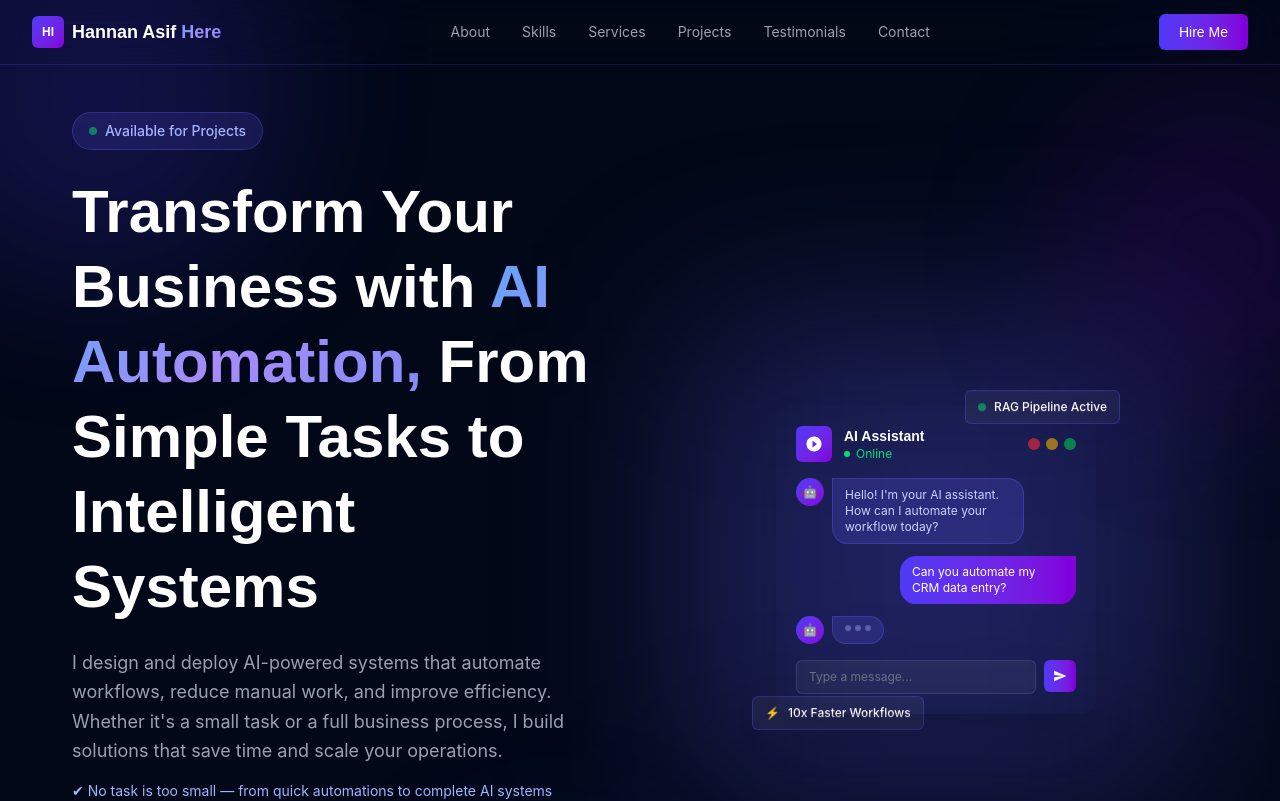
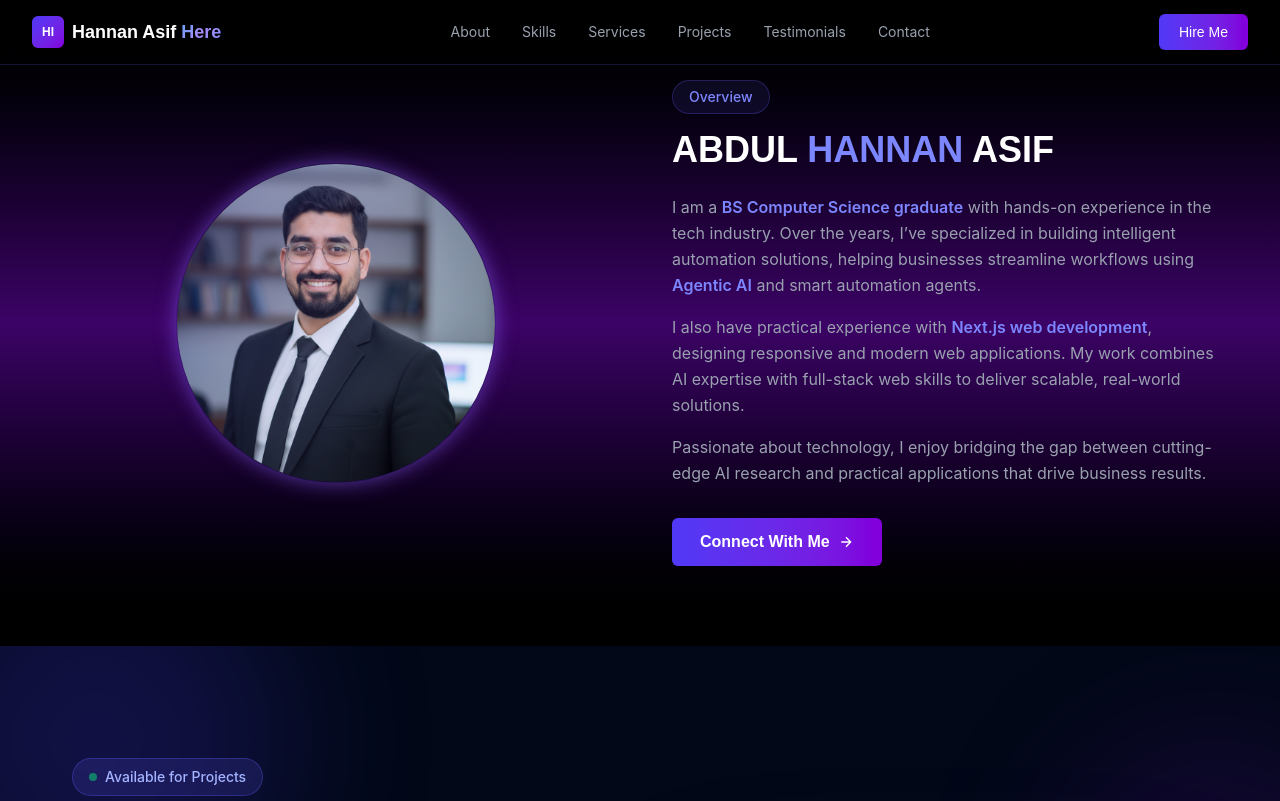
Before and after one commit to doctorhannan/Hannan-App, a Next.js app: page / in a window 1280 px wide. Shown: the top 801 px of the page. Built offline with nearby package versions, Linux system fonts and the light colour scheme.

Commit message:
poc added

```diff
--- a/app/page.tsx
+++ b/app/page.tsx
@@ -12,6 +12,7 @@ import Testimonials from "@/components/sections/Testimonials";
 import CTA from "@/components/sections/CTA";
 import Contact from "@/components/sections/Contact";
 import Footer from "@/components/layout/Footer";
+import Overview from "@/components/sections/OverView";
 
 export default function Home() {
   useEffect(() => {
@@ -44,6 +45,7 @@ export default function Home() {
       <Navbar />
 
       <main className="flex-1">
+        <Overview/>
         <Hero />
         <About />
         <Skills />
--- /dev/null
+++ b/components/sections/OverView.tsx
@@ -0,0 +1,62 @@
+const Overview = () => {
+    return (
+        <section id="overview" className="py-20 bg-gradient-to-b from-black via-purple-950 to-black">
+            <div className="max-w-8xl mx-auto px-4 sm:px-6 lg:px-11 xl:px-16 ">
+                <div className="grid lg:grid-cols-2 gap-16 items-center">
+
+                    {/* Left Side - Picture */}
+                    <div className="relative flex justify-center">
+  <div className="relative rounded-full overflow-hidden w-64 h-64 lg:w-80 lg:h-80
+                  border border-indigo-500/20
+                  shadow-[0_0_20px_rgba(139,92,246,0.6)]
+                  transition-transform duration-500
+                  hover:scale-105 hover:shadow-[0_0_40px_rgba(139,92,246,0.8)]">
+    <img
+      src="/pictures/Hannanasif.png"
+      alt="Abdul Hannan Asif"
+      className="w-full h-full object-cover"
+    />
+    <div className="absolute inset-0 bg-gradient-to-br from-indigo-600/20 to-transparent rounded-full"></div>
+  </div>
+</div>
+
+                    {/* Right Side - Overview Text */}
+                    <div>
+                        <div className="inline-flex items-center gap-2 px-4 py-1.5 rounded-full mb-4 bg-indigo-500/10 border border-indigo-500/25">
+                            <span className="text-indigo-400 text-sm font-medium">Overview</span>
+                        </div>
+
+                        <h2 className="font-heading text-4xl font-bold text-white mb-6">
+                            ABDUL <span className="text-indigo-400 font-semibold">HANNAN</span> ASIF
+                        </h2>
+
+                        <p className="text-gray-400 leading-relaxed mb-4">
+                            I am a <span className="text-indigo-400 font-semibold">BS Computer Science graduate</span> with hands-on experience in the tech industry. Over the years, I’ve specialized in building intelligent automation solutions, helping businesses streamline workflows using <span className="text-indigo-400 font-semibold">Agentic AI</span> and smart automation agents.
+                        </p>
+
+                        <p className="text-gray-400 leading-relaxed mb-4">
+                            I also have practical experience with <span className="text-indigo-400 font-semibold">Next.js web development</span>, designing responsive and modern web applications. My work combines AI expertise with full-stack web skills to deliver scalable, real-world solutions.
+                        </p>
+
+                        <p className="text-gray-400 leading-relaxed mb-8">
+                            Passionate about technology, I enjoy bridging the gap between cutting-edge AI research and practical applications that drive business results.
+                        </p>
+
+                        <a
+                            href="#contact"
+                            className="bg-gradient-to-r from-indigo-600 to-purple-700 text-white font-semibold px-7 py-3 rounded-md font-heading inline-flex items-center gap-2 hover:shadow-[0_0_30px_rgba(99,102,241,0.6)] hover:-translate-y-0.5 transition-all"
+                        >
+                            Connect With Me
+                            <svg width="16" height="16" fill="none" stroke="currentColor" strokeWidth="2" viewBox="0 0 24 24">
+                                <path d="M5 12h14M12 5l7 7-7 7" />
+                            </svg>
+                        </a>
+                    </div>
+
+                </div>
+            </div>
+        </section>
+    );
+};
+
+export default Overview;
```
Also changed, not shown: public/pictures/Hannanasif.png (added).
